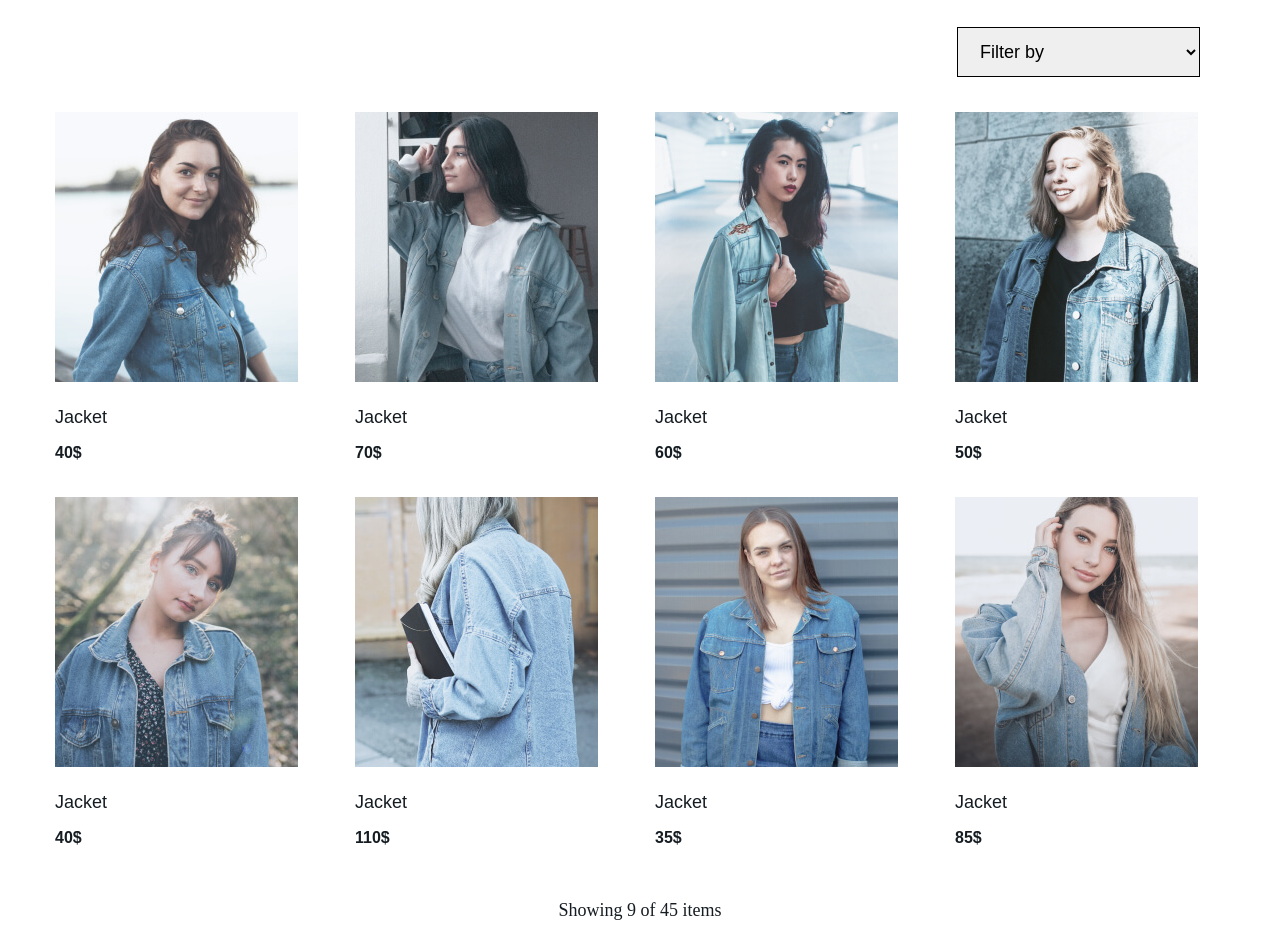
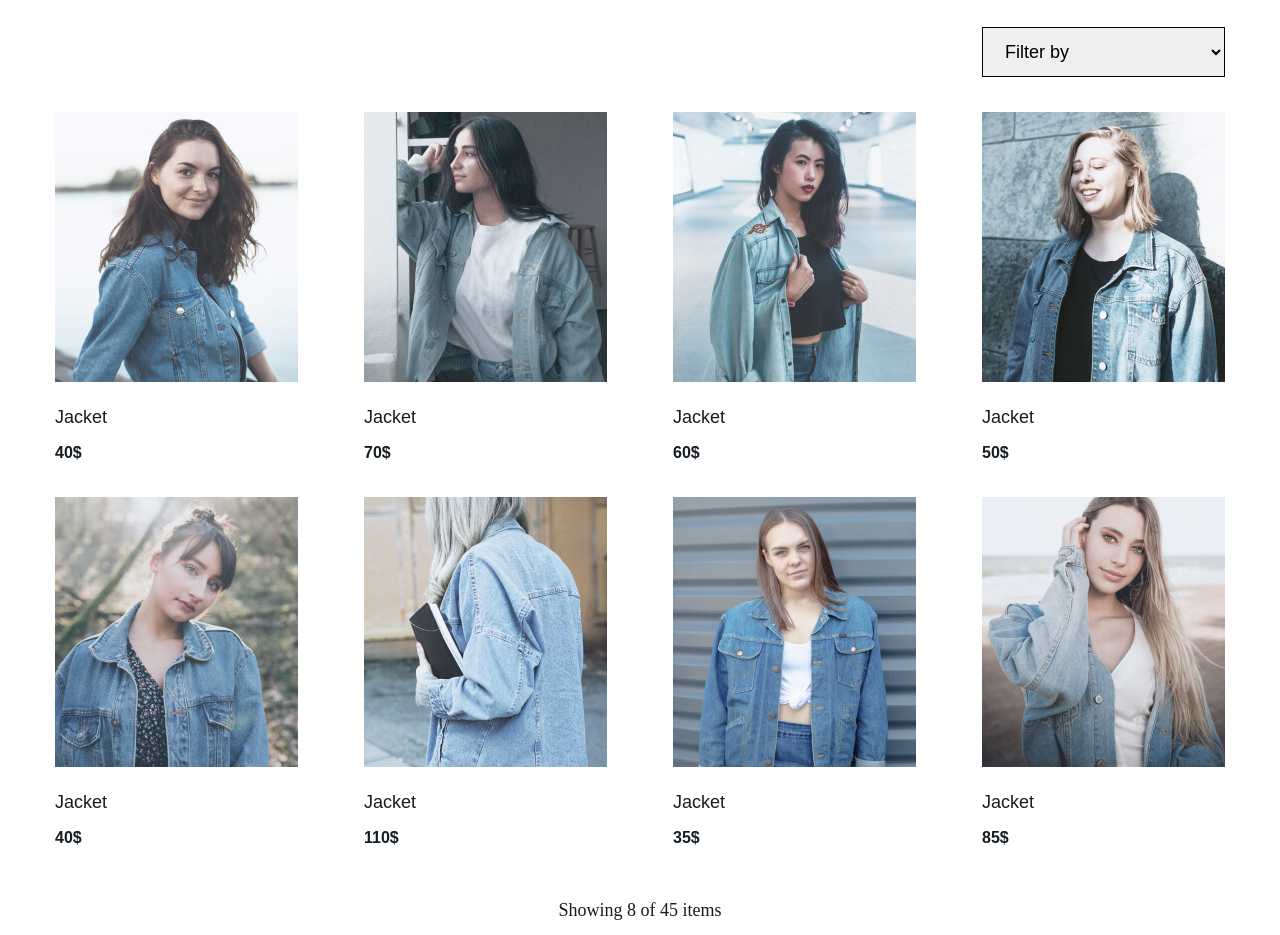
Before and after one commit to L-I-P/denim, a plain HTML site: page pages/catalog/catalog.html in a window 1280 px wide. Shown: the part 337-1272 px from the top of the page. Drawn offline with Linux system fonts and the light colour scheme.

Commit message:
fixed the sizes of cards on the catalog page

```diff
--- a/pages/catalog/catalog.html
+++ b/pages/catalog/catalog.html
@@ -149,7 +149,7 @@
                 </ul>
                 <div class="catalog-continuation">
                     <p class="catalog-number-of-items">
-                        Showing 9 of 45 items
+                        Showing 8 of 45 items
                     </p>
                     <a class="button" href="#">Load more</a>
                 </div>
--- a/pages/catalog/style.css
+++ b/pages/catalog/style.css
@@ -144,7 +144,6 @@ a {
     display: flex;
     justify-content: flex-end;
     align-items: center;
-    padding-right: 25px;
     margin-bottom: 35px;
 }
 
@@ -164,13 +163,14 @@ a {
 .catalog-list {
     display: flex;
     flex-wrap: wrap;
+    justify-content: space-between;
     margin: 0;
     padding: 0;
     list-style: none;
 }
 
 .catalog-item {
-    width: 270px;
+    width: 243px;
     margin-bottom: 25px;
     margin-right: 30px;
 }
```
